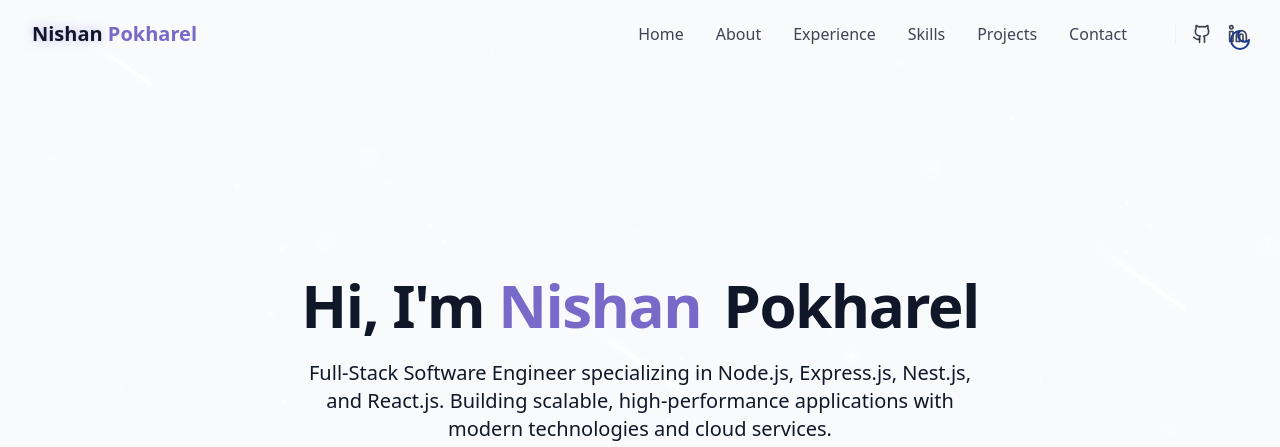
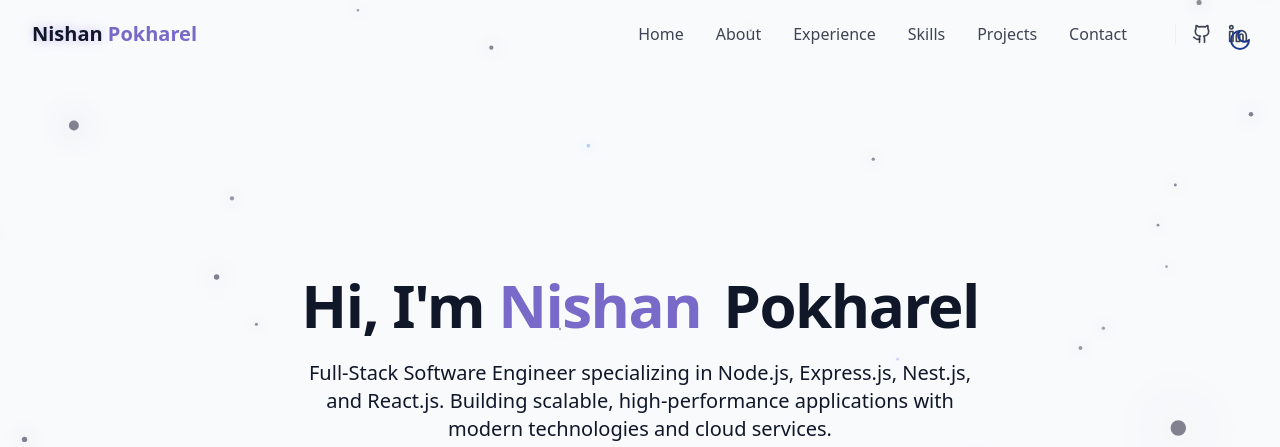
Before and after one commit to pokharel-nishan/portfolio, a React (Vite) app: page / in a window 1280 px wide. Shown: the top 447 px of the page. Built offline with nearby package versions, Linux system fonts and the light colour scheme.

Commit message:
[refactor] refactor the background design of entire webpage.

```diff
--- a/src/components/StarBackground.jsx
+++ b/src/components/StarBackground.jsx
@@ -1,95 +1,136 @@
-import { useEffect, useState } from "react";
+import { useEffect, useRef } from "react";
 
-// id, size, x, y, opacity, animationDuration
-// id, size, x, y, delay, animationDuration
+const STAR_COUNT = 120;
+const STAR_COLORS = {
+  dark: [
+    "rgba(255,255,255,0.85)", // white
+    "rgba(167,139,250,0.7)", // purple
+    "rgba(96,165,250,0.7)", // blue
+    "rgba(251,191,36,0.6)", // gold
+  ],
+  light: [
+    "rgba(80,80,100,0.7)", // soft gray
+    "rgba(167,139,250,0.6)", // purple
+    "rgba(96,165,250,0.6)", // blue
+    "rgba(251,191,36,0.5)", // gold
+  ],
+};
+
+function getTheme() {
+  if (typeof document !== "undefined") {
+    return document.documentElement.classList.contains("dark")
+      ? "dark"
+      : "light";
+  }
+  return "dark";
+}
+
+function randomStar(width, height, starColors) {
+  return {
+    x: (Math.random() - 0.5) * width,
+    y: (Math.random() - 0.5) * height,
+    z: Math.random() * width,
+    color:
+      Math.random() < 0.15
+        ? starColors[Math.floor(Math.random() * starColors.length)]
+        : starColors[0],
+    size: Math.random() * 1.5 + 1.5,
+  };
+}
 
 export const StarBackground = () => {
-  const [stars, setStars] = useState([]);
-  const [meteors, setMeteors] = useState([]);
+  const canvasRef = useRef(null);
+  const starsRef = useRef([]);
+  const animationRef = useRef();
 
   useEffect(() => {
-    generateStars();
-    generateMeteors();
+    const canvas = canvasRef.current;
+    const ctx = canvas.getContext("2d");
+    let width = window.innerWidth;
+    let height = window.innerHeight;
+    let centerX = width / 2;
+    let centerY = height / 2;
+    let fov = width;
+    let speed = 2.2;
 
-    const handleResize = () => {
-      generateStars();
+    function getStarColors() {
+      // Always get the current theme
+      const theme = getTheme();
+      return STAR_COLORS[theme];
+    }
+
+    function resize() {
+      width = window.innerWidth;
+      height = window.innerHeight;
+      centerX = width / 2;
+      centerY = height / 2;
+      canvas.width = width;
+      canvas.height = height;
+      // Always use the current theme's colors
+      starsRef.current = Array.from({ length: STAR_COUNT }, () =>
+        randomStar(width, height, getStarColors())
+      );
+    }
+
+    resize();
+
+    function animate() {
+      ctx.clearRect(0, 0, width, height);
+      for (let star of starsRef.current) {
+        star.z -= speed;
+        if (star.z < 1) {
+          // Always use the current theme's colors
+          Object.assign(star, randomStar(width, height, getStarColors()));
+          star.z = width;
+        }
+        const k = fov / star.z;
+        const sx = star.x * k + centerX;
+        const sy = star.y * k + centerY;
+        const starSize = star.size * k * 0.7;
+        ctx.beginPath();
+        ctx.arc(sx, sy, starSize, 0, 2 * Math.PI);
+        ctx.fillStyle = star.color;
+        ctx.shadowColor = star.color;
+        ctx.shadowBlur = 12 * k;
+        ctx.globalAlpha = Math.min(1, k * 0.7);
+        ctx.fill();
+        ctx.globalAlpha = 1;
+        ctx.shadowBlur = 0;
+      }
+      animationRef.current = requestAnimationFrame(animate);
+    }
+    animate();
+
+    // Listen for theme changes
+    const observer = new MutationObserver(() => {
+      resize(); // Regenerate stars with the new theme's colors
+    });
+    observer.observe(document.documentElement, {
+      attributes: true,
+      attributeFilter: ["class"],
+    });
+
+    window.addEventListener("resize", resize);
+    return () => {
+      window.removeEventListener("resize", resize);
+      cancelAnimationFrame(animationRef.current);
+      observer.disconnect();
     };
-
-    window.addEventListener("resize", handleResize);
-
-    return () => window.removeEventListener("resize", handleResize);
   }, []);
 
-  const generateStars = () => {
-    const numberOfStars = Math.floor(
-      (window.innerWidth * window.innerHeight) / 10000
-    );
-
-    const newStars = [];
-
-    for (let i = 0; i < numberOfStars; i++) {
-      newStars.push({
-        id: i,
-        size: Math.random() * 3 + 1,
-        x: Math.random() * 100,
-        y: Math.random() * 100,
-        opacity: Math.random() * 0.5 + 0.5,
-        animationDuration: Math.random() * 4 + 2,
-      });
-    }
-
-    setStars(newStars);
-  };
-
-  const generateMeteors = () => {
-    const numberOfMeteors = 4;
-    const newMeteors = [];
-
-    for (let i = 0; i < numberOfMeteors; i++) {
-      newMeteors.push({
-        id: i,
-        size: Math.random() * 2 + 1,
-        x: Math.random() * 100,
-        y: Math.random() * 20,
-        delay: Math.random() * 15,
-        animationDuration: Math.random() * 3 + 3,
-      });
-    }
-
-    setMeteors(newMeteors);
-  };
-
   return (
-    <div className="fixed inset-0 overflow-hidden pointer-events-none z-0">
-      {stars.map((star) => (
-        <div
-          key={star.id}
-          className="star animate-pulse-subtle"
-          style={{
-            width: star.size + "px",
-            height: star.size + "px",
-            left: star.x + "%",
-            top: star.y + "%",
-            opacity: star.opacity,
-            animationDuration: star.animationDuration + "s",
-          }}
-        />
-      ))}
-
-      {meteors.map((meteor) => (
-        <div
-          key={meteor.id}
-          className="meteor animate-meteor"
-          style={{
-            width: meteor.size * 50 + "px",
-            height: meteor.size * 2 + "px",
-            left: meteor.x + "%",
-            top: meteor.y + "%",
-            animationDelay: meteor.delay,
-            animationDuration: meteor.animationDuration + "s",
-          }}
-        />
-      ))}
-    </div>
+    <canvas
+      ref={canvasRef}
+      style={{
+        position: "fixed",
+        inset: 0,
+        width: "100vw",
+        height: "100vh",
+        zIndex: 0,
+        pointerEvents: "none",
+        display: "block",
+        background: "transparent",
+      }}
+    />
   );
 };
```
